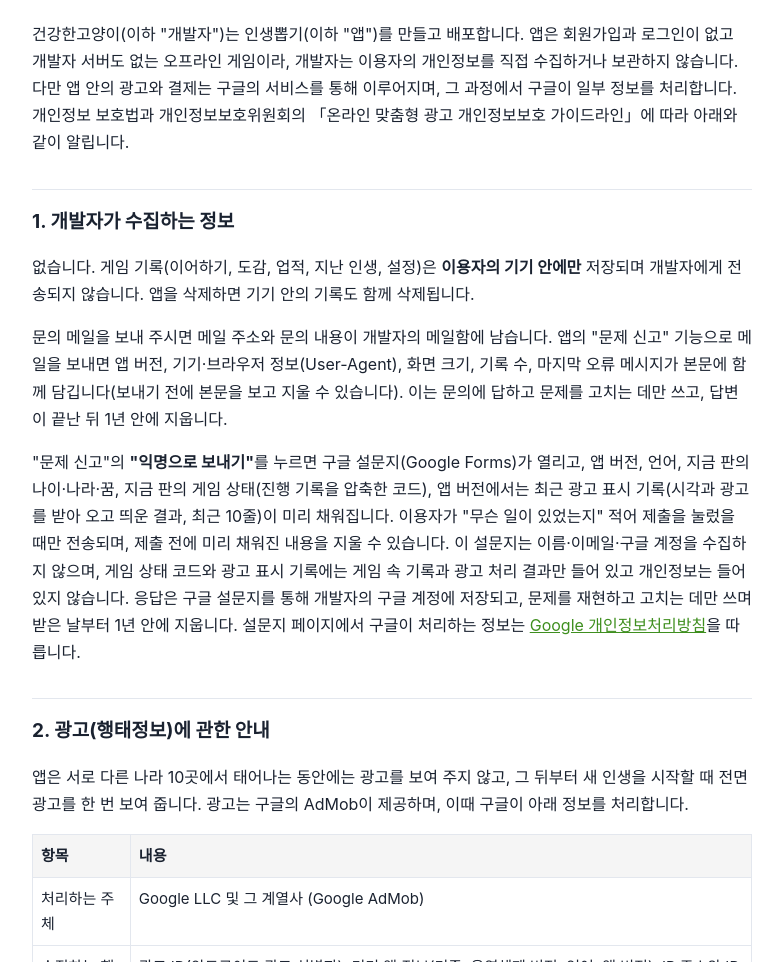
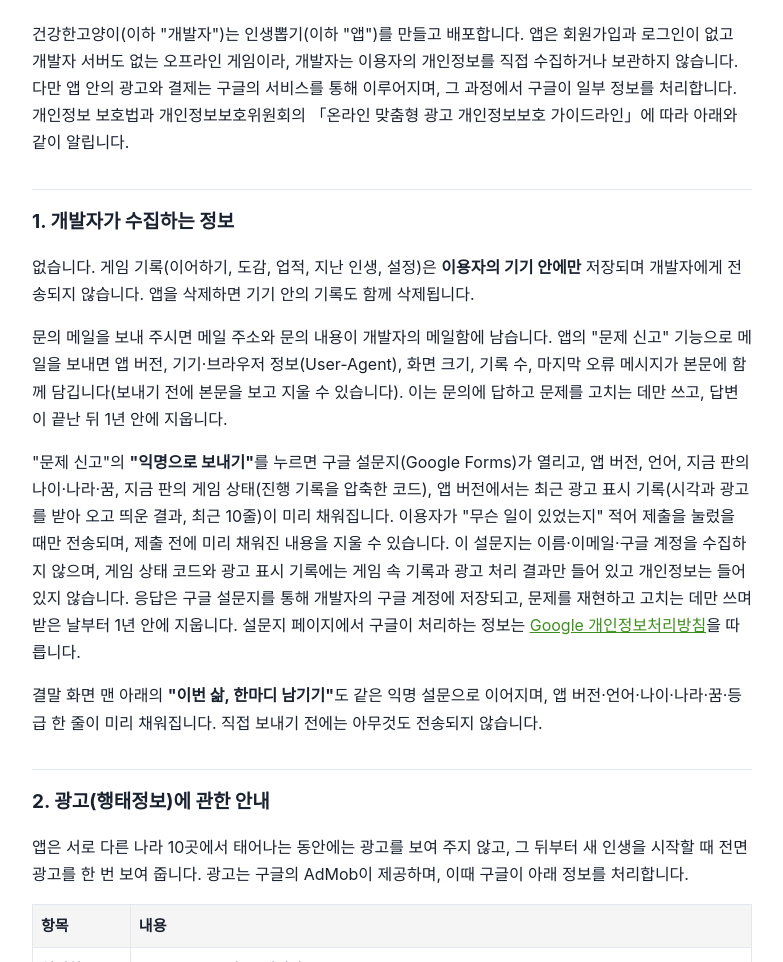
Before and after one commit to msjo-ko/sors-site, a plain HTML site: page privacy.html in a window 1280 px wide. Shown: the part 138-1100 px from the top of the page, without its empty margins (248-1031 px from the left). Drawn offline with Linux system fonts and the light colour scheme.

Commit message:
개인정보처리방침: 결말 화면 '한마디 남기기'도 같은 익명 설문으로 이어진다는 내용 추가 (한·영)
Co-Authored-By: Claude Opus 5.5 <noreply@anthropic.com>
Claude-Session: https://claude.ai/code/session_01EKNgfAgZghCZjwJfhwaueF

```diff
--- a/privacy.html
+++ b/privacy.html
@@ -24,6 +24,7 @@ a{color:var(--acc)}small{color:var(--ink2)}ul{padding-left:20px}
 <p>없습니다. 게임 기록(이어하기, 도감, 업적, 지난 인생, 설정)은 <b>이용자의 기기 안에만</b> 저장되며 개발자에게 전송되지 않습니다. 앱을 삭제하면 기기 안의 기록도 함께 삭제됩니다.</p>
 <p>문의 메일을 보내 주시면 메일 주소와 문의 내용이 개발자의 메일함에 남습니다. 앱의 "문제 신고" 기능으로 메일을 보내면 앱 버전, 기기·브라우저 정보(User-Agent), 화면 크기, 기록 수, 마지막 오류 메시지가 본문에 함께 담깁니다(보내기 전에 본문을 보고 지울 수 있습니다). 이는 문의에 답하고 문제를 고치는 데만 쓰고, 답변이 끝난 뒤 1년 안에 지웁니다.</p>
 <p>"문제 신고"의 <b>"익명으로 보내기"</b>를 누르면 구글 설문지(Google Forms)가 열리고, 앱 버전, 언어, 지금 판의 나이·나라·꿈, 지금 판의 게임 상태(진행 기록을 압축한 코드), 앱 버전에서는 최근 광고 표시 기록(시각과 광고를 받아 오고 띄운 결과, 최근 10줄)이 미리 채워집니다. 이용자가 "무슨 일이 있었는지" 적어 제출을 눌렀을 때만 전송되며, 제출 전에 미리 채워진 내용을 지울 수 있습니다. 이 설문지는 이름·이메일·구글 계정을 수집하지 않으며, 게임 상태 코드와 광고 표시 기록에는 게임 속 기록과 광고 처리 결과만 들어 있고 개인정보는 들어 있지 않습니다. 응답은 구글 설문지를 통해 개발자의 구글 계정에 저장되고, 문제를 재현하고 고치는 데만 쓰며 받은 날부터 1년 안에 지웁니다. 설문지 페이지에서 구글이 처리하는 정보는 <a href="https://policies.google.com/privacy">Google 개인정보처리방침</a>을 따릅니다.</p>
+<p>결말 화면 맨 아래의 <b>"이번 삶, 한마디 남기기"</b>도 같은 익명 설문으로 이어지며, 앱 버전·언어·나이·나라·꿈·등급 한 줄이 미리 채워집니다. 직접 보내기 전에는 아무것도 전송되지 않습니다.</p>
 
 <h2>2. 광고(행태정보)에 관한 안내</h2>
 <p>앱은 서로 다른 나라 10곳에서 태어나는 동안에는 광고를 보여 주지 않고, 그 뒤부터 새 인생을 시작할 때 전면 광고를 한 번 보여 줍니다. 광고는 구글의 AdMob이 제공하며, 이때 구글이 아래 정보를 처리합니다.</p>
```
Also changed, not shown: privacy-en.html (+1 -0 lines).
